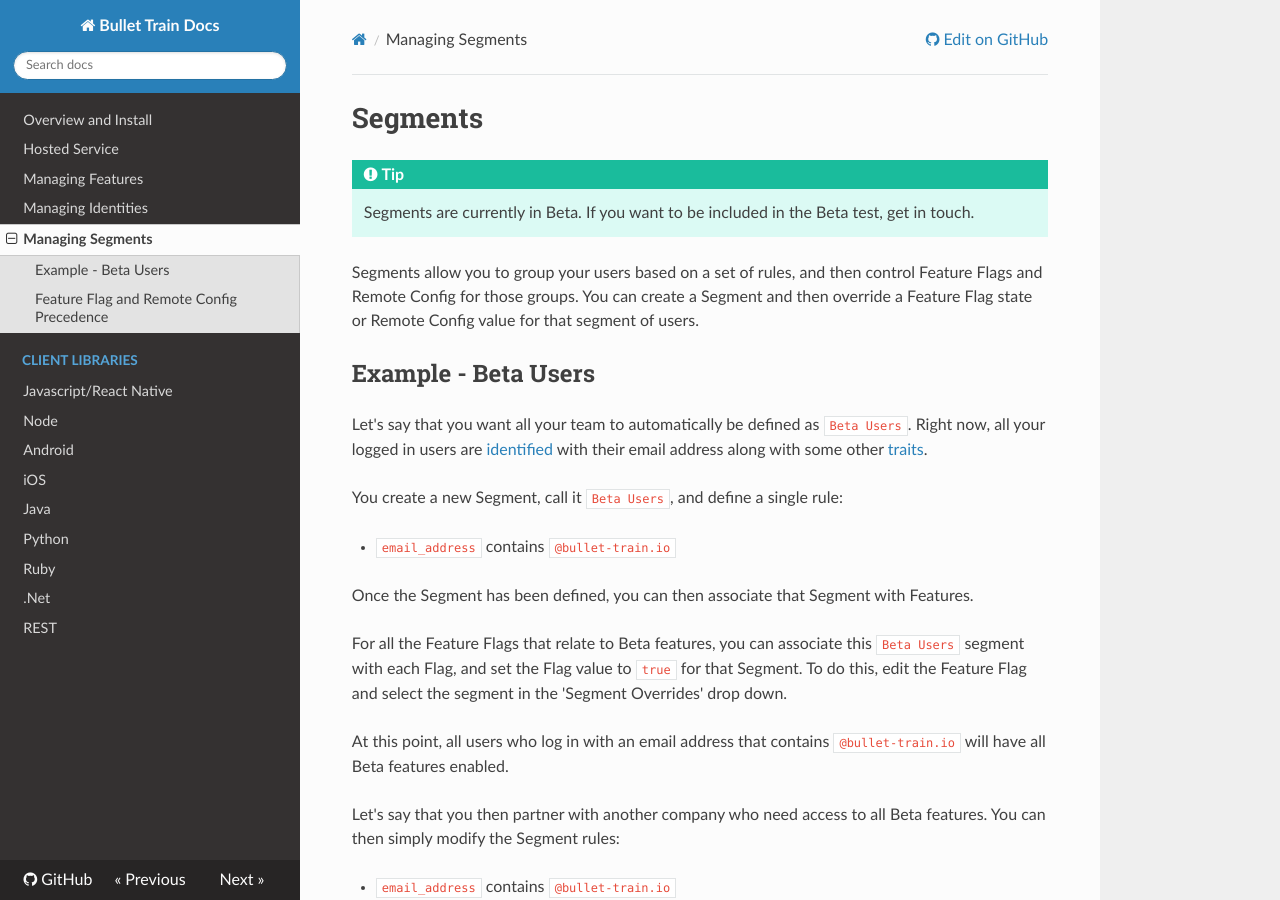
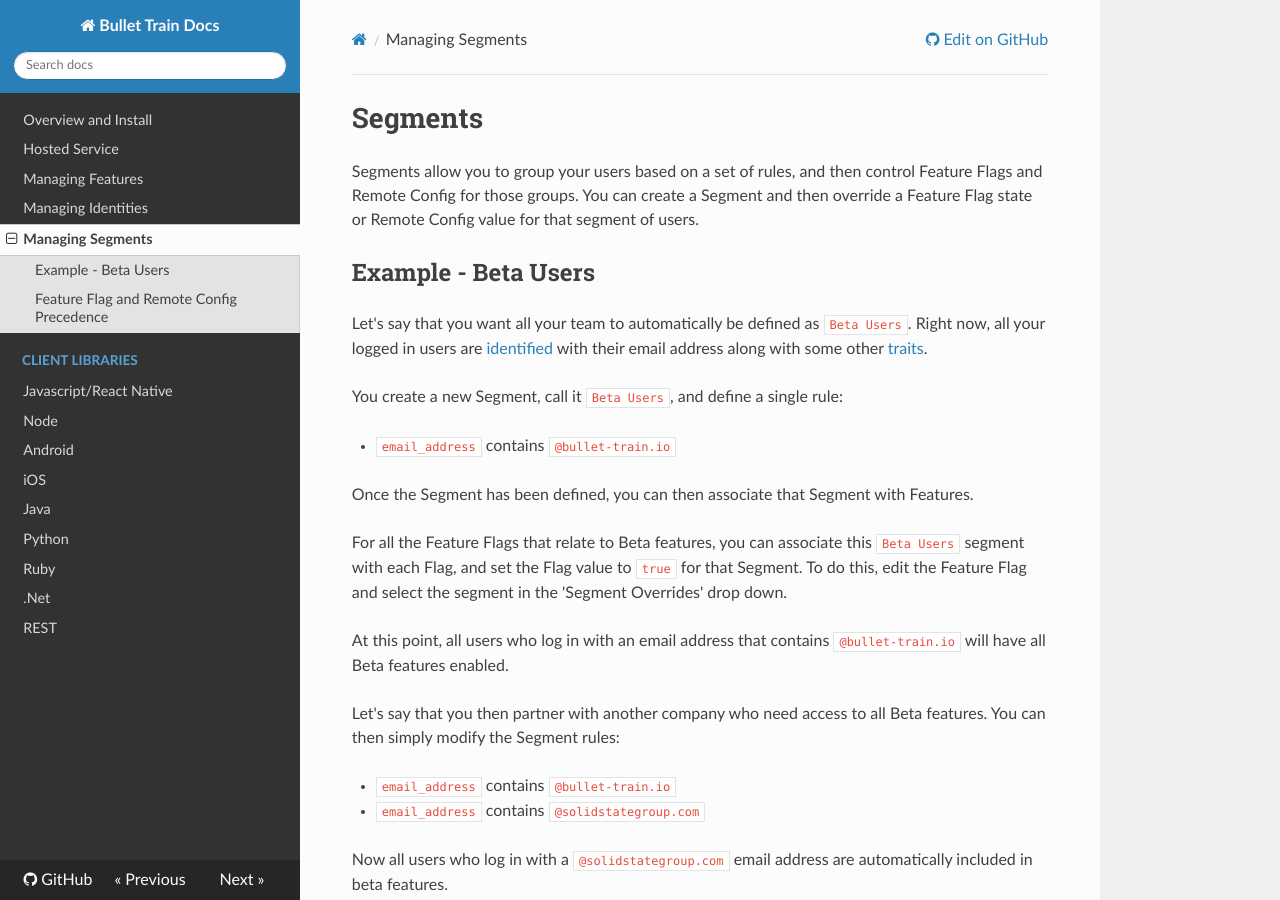
Before and after one commit to Flagsmith/flagsmith-docs, an MkDocs documentation site: the page built from docs/managing-segments.md, in a window 1280 px wide and 900 px high. Built offline with MkDocs 1.6.1, drawn with Linux system fonts in a browser that asks for light colours; nearby versions of some CDN libraries; old or Windows-style settings are respelled for this version of MkDocs.

Commit message:
Removed segments from beta

```diff
--- a/docs/managing-segments.md
+++ b/docs/managing-segments.md
@@ -1,7 +1,4 @@
 # Segments
-
-!!! tip
-    Segments are currently in Beta. If you want to be included in the Beta test, get in touch.
 
 Segments allow you to group your users based on a set of rules, and then control Feature Flags and Remote Config for those groups. You can create a Segment and then override a Feature Flag state or Remote Config value for that segment of users.
 
```
Also changed, not shown: docs/managing-features.md (+1 -1 lines).
